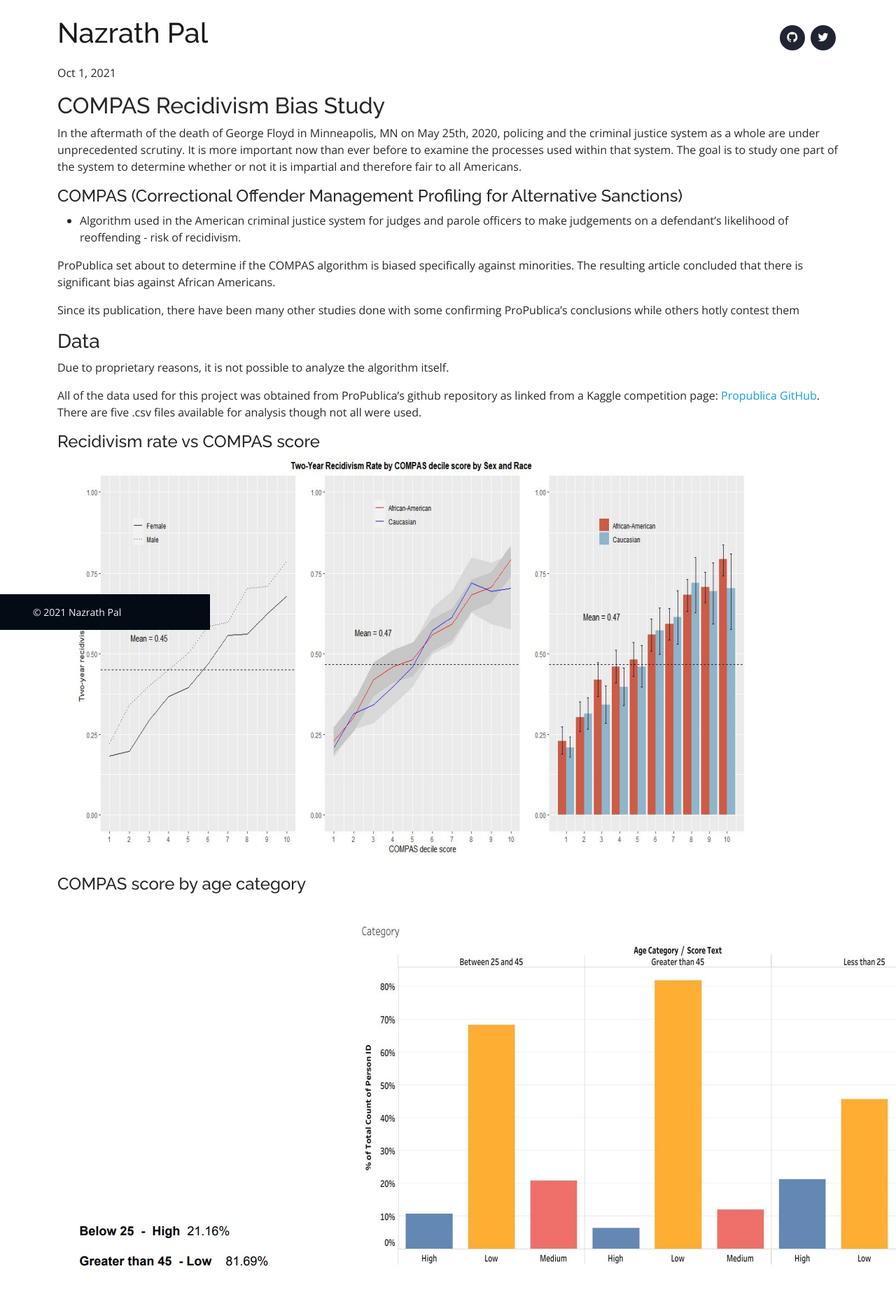
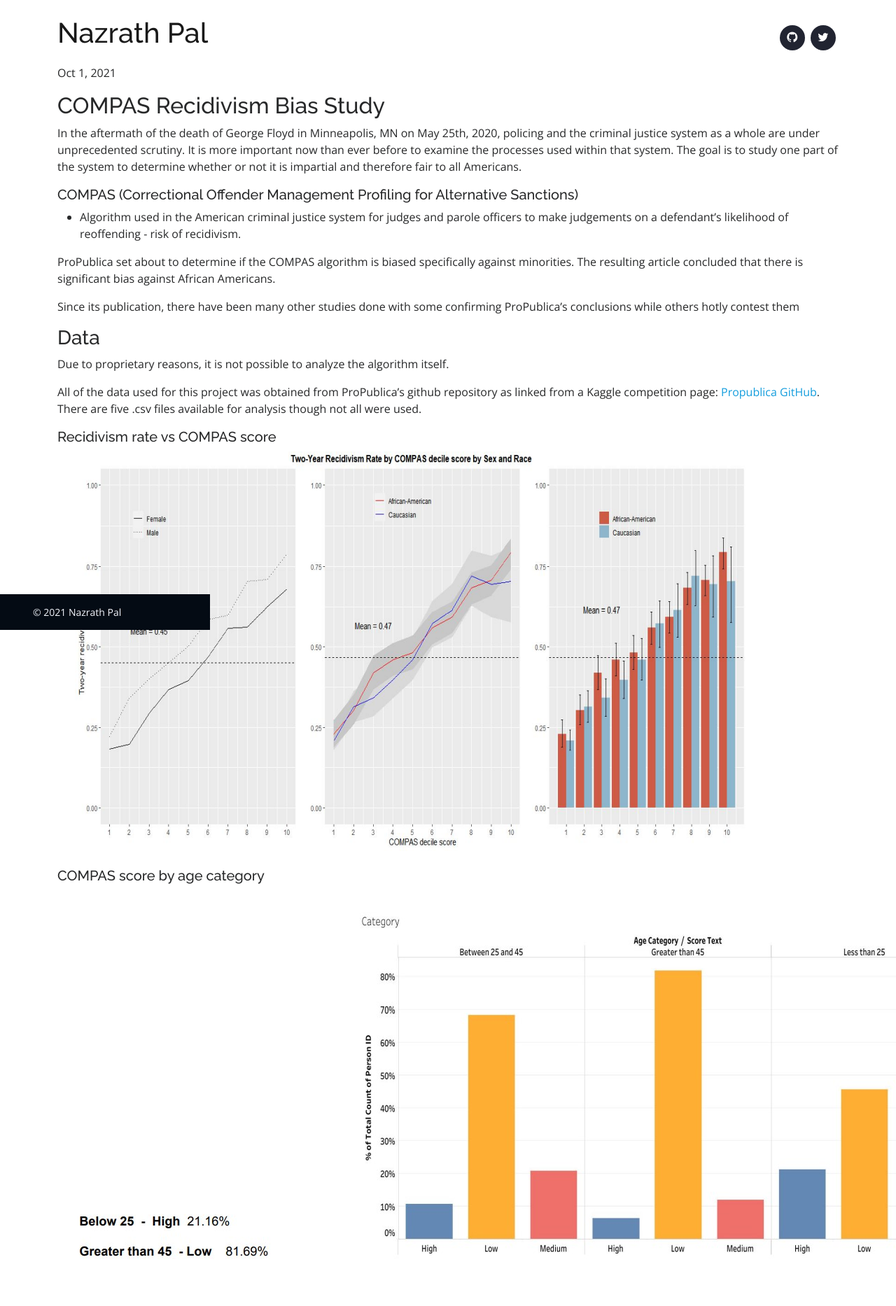
Before and after one commit to Nazrath-pal/nazrath-pal.github.io, a Jekyll site: the page built from docs/_posts/2021-10-01-COMPAS.md, in a window 1280 px wide. Shown: the top 1866 px of the page at 70% size. Built offline with Jekyll 4.4.1, drawn with Linux system fonts in a browser that asks for light colours.

Commit message:
fixed headings

```diff
--- a/docs/_posts/2021-10-01-COMPAS.md
+++ b/docs/_posts/2021-10-01-COMPAS.md
@@ -11,7 +11,7 @@
 processes used within that system. The goal is to study one part of the system to determine
 whether or not it is impartial and therefore fair to all Americans.
 
-#### COMPAS (Correctional Offender Management Profiling for Alternative Sanctions)
+##### COMPAS (Correctional Offender Management Profiling for Alternative Sanctions)
 
 - Algorithm used in the American criminal justice system for judges and parole officers to make judgements on a
 defendant's likelihood of reoffending - risk of recidivism.
@@ -32,13 +32,13 @@
 repository as linked from a Kaggle
 competition page: [Propublica GitHub](https://github.com/propublica/compas-analysis). There are five .csv files available for analysis though not all were used.
 
-#### Recidivism rate vs COMPAS score
+##### Recidivism rate vs COMPAS score
 ![Recidivism Score](/assets/img/portfolio/COMPAS-Recidivism-Score.png)
 
-#### COMPAS score by age category
+##### COMPAS score by age category
 ![COMPAS Score by Age](/assets/img/portfolio/compas-age-category.jpg)
 
-#### COMPAS Score by Marital Status
+##### COMPAS Score by Marital Status
 ![COMPAS Score by Marital Status](/assets/img/portfolio/COMPAS-Marital-Status.jpg)
 
 ## Conclusions
```
